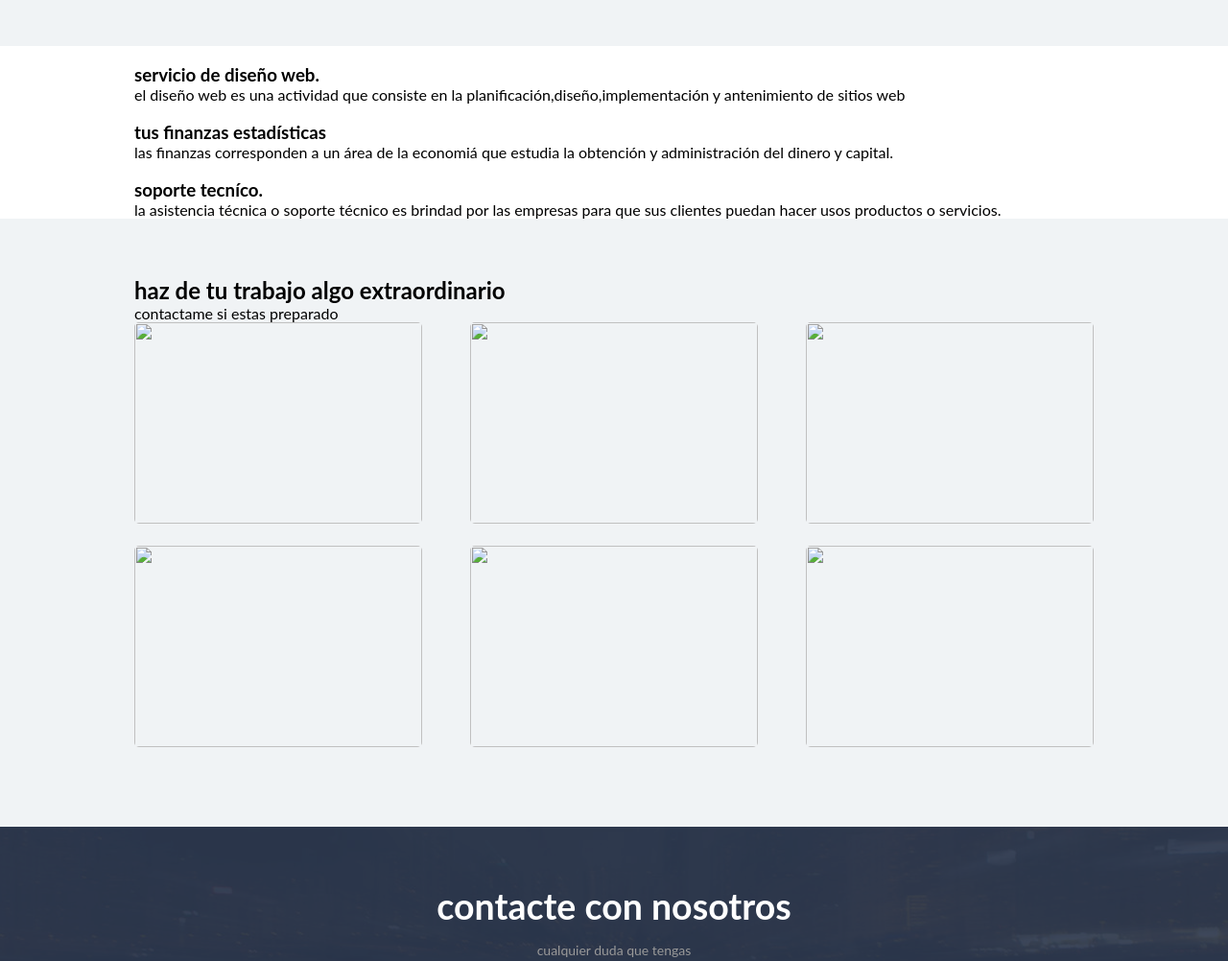
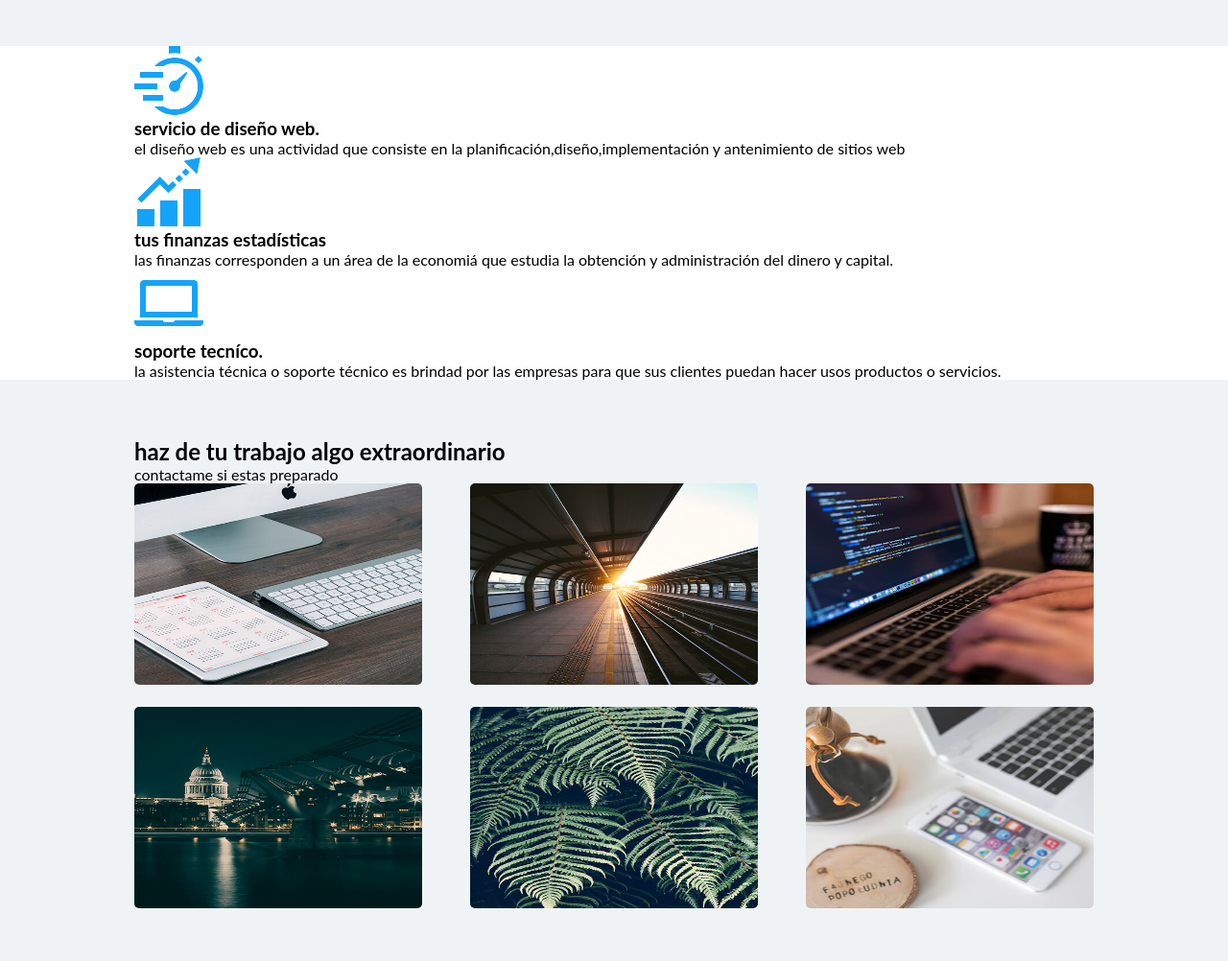
Before and after one commit to Jarol18/proyectoweb3-seccionA05-a-o2022, a plain HTML site: page index.html in a window 1280 px wide. Shown: the part 760-1762 px from the top of the page at 96% size. Drawn offline with Linux system fonts and the light colour scheme; files that its build step writes are made by us from their sources; files whose address does not match are found by name.

Commit message:
Update index.html

```diff
--- a/index.html
+++ b/index.html
@@ -5,7 +5,7 @@
     <meta name="viewport" content="width=device-width, initial-scale=1.0">
     <meta http-equiv="X-UA-compatible" content="ie=edge">
     <title>jarol alata davalos | especialista de tecnologías</title>
-    <link rel="stylesheet" href="css/estilos.css">
+    <link rel="stylesheet" href="estilos.css">
 </head>
 <body>
     <header>
@@ -44,7 +44,7 @@
                  <div class="contenedor">
                      <div class="contenido-cajas">
                          <div class="tarjeta">
-                             <img src="img/icono1.png" alt=""
+                             <img src="icono1.png" alt=""
                              class="imagen-tarjeta">
                              <div class="contenido tarjeta">
                                  <h3 class="titulo-tarjeta">servicio de diseño web.</h3>
@@ -54,7 +54,7 @@
                              </div>
                          </div>
                      <div class="tarjeta">
-                         <img src="img/icono2.png" alt="" class="imagen-tarjeta">
+                         <img src="icono2.png" alt="" class="imagen-tarjeta">
                          <div class="contenido-tarjeta">
                              <h3 class="titulo-tarjeta">
                                  tus finanzas estadísticas</h3>
@@ -64,7 +64,7 @@
                          </div>
                      </div>
                      <div class="tarjeta">
-                         <img src="img/icono3.png" alt="" class="imagen-tarjeta">
+                         <img src="icono3.png" alt="" class="imagen-tarjeta">
                          <div class="contenido-tarjeta">
                              <h3 class="titulo-tarjeta">
                                  soporte tecníco.</h3>
@@ -84,22 +84,22 @@
                  </div>
                  <section class="galeria">
                      <div class="fotos">
-                         <img src="img/1.jpg" alt="">
+                         <img src="1.jpg" alt="">
                      </div>
                      <div class="fotos">
-                         <img src="img/2.jpg" alt="">
+                         <img src="2.jpg" alt="">
                      </div>
                      <div class="fotos">
-                         <img src="img/3.jpg" alt="">
+                         <img src="3.jpg" alt="">
                      </div>
                      <div class="fotos">
-                         <img src="img/4.jpg">
+                         <img src="4.jpg">
                      </div>
                      <div class="fotos">
-                         <img src="img/5.jpg">
+                         <img src="5.jpg">
                      </div>
                      <div class="fotos">
-                         <img src="img/6.jpg">
+                         <img src="6.jpg">
                      </div>
                  </section>
                  </div>
```
